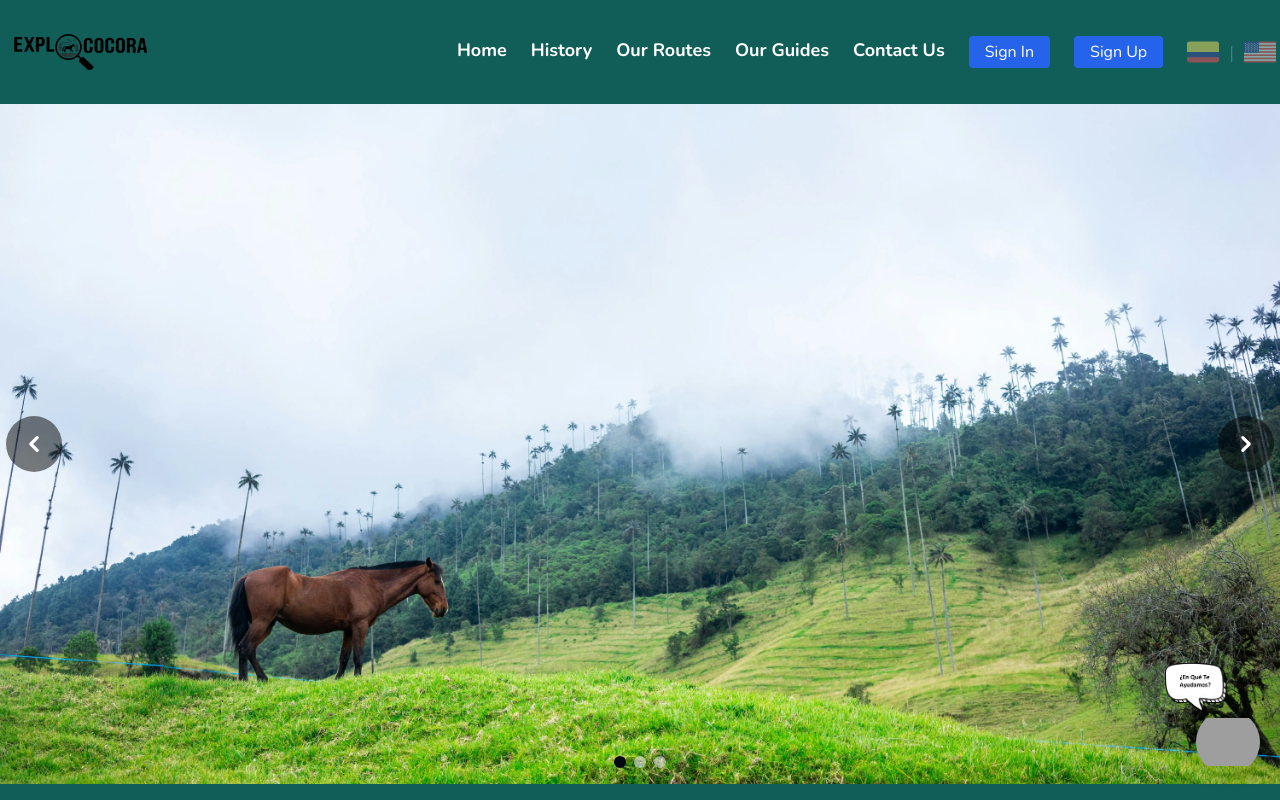
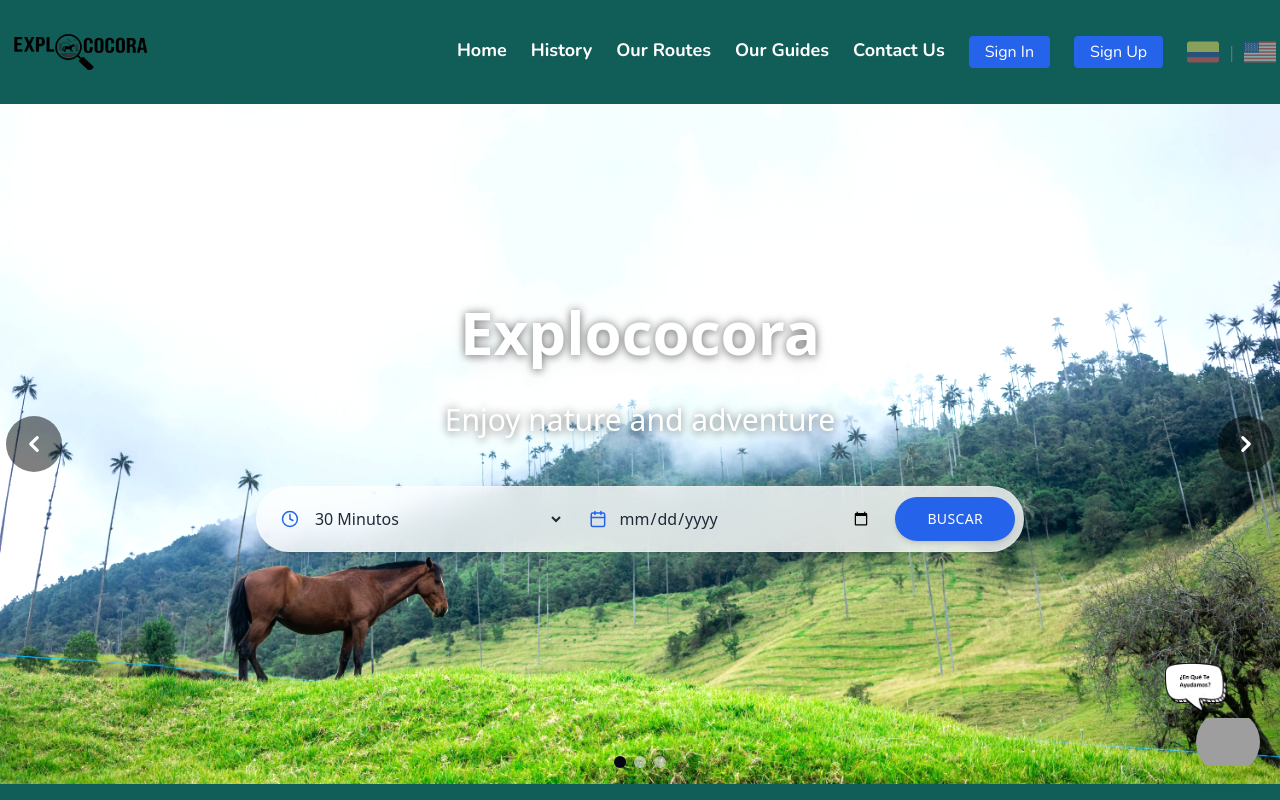
Before and after one commit to Maketa88/Explococora, a React (Vite) app: page / in a window 1280 px wide. Shown: the top 800 px of the page. Built offline with nearby package versions, Linux system fonts and the light colour scheme; grey boxes are pictures that could not be loaded.

Commit message:
buscador y mejora de inicio

```diff
--- a/package.json
+++ b/package.json
@@ -15,6 +15,7 @@
     "i18next": "^24.2.2",
     "i18next-browser-languagedetector": "^8.0.2",
     "jwt-decode": "^4.0.0",
+    "lucide-react": "^0.475.0",
     "react": "^18.3.1",
     "react-dom": "^18.3.1",
     "react-i18next": "^15.4.0",
--- a/src/components/PaginaInicio/Body/BotonCarrusel.jsx
+++ b/src/components/PaginaInicio/Body/BotonCarrusel.jsx
@@ -1,6 +1,7 @@
 // src/components/Seccion/BotonNav.jsx
 import React from "react";
 import { HiChevronLeft, HiChevronRight } from "react-icons/hi";
+import PropTypes from "prop-types";
 
 export const BotonCarrusel = ({ direction, onClick }) => {
   const Icon = direction === "left" ? HiChevronLeft : HiChevronRight;
@@ -15,3 +16,8 @@ export const BotonCarrusel = ({ direction, onClick }) => {
     </button>
   );
 };
+
+BotonCarrusel.propTypes = {
+  direction: PropTypes.oneOf(["left", "right"]).isRequired,
+  onClick: PropTypes.func.isRequired,
+};
--- a/src/components/PaginaInicio/Body/Carrusel.jsx
+++ b/src/components/PaginaInicio/Body/Carrusel.jsx
@@ -1,18 +1,39 @@
 import React from "react";
+import { useTranslation } from "react-i18next";
+import { HooksCarrusel } from "../../../hooks/HookCarrusel";
+import { SearchForm } from "./SearchForm";
 import { BotonCarrusel } from "./BotonCarrusel";
 import { Indicadores } from "./Indicadores";
-import { HooksCarrusel } from "../../../hooks/HookCarrusel";
 
 export const Carrusel = () => {
+  const { t } = useTranslation();
   const { images, currentImage, prevImage, nextImage } = HooksCarrusel();
+
+  const handleSearch = (searchData) => {
+    console.log('Datos de búsqueda:', searchData);
+  };
 
   return (
     <section className="relative w-full h-[50vh] sm:h-[70vh] lg:h-[85vh] overflow-hidden">
       <img
         src={images[currentImage]}
         alt={`Slide ${currentImage + 1}`}
-        className="w-full h-full object-cover transition-all duration-500"
+        className="w-full h-full object-cover transition-all duration-500 filter brightness-110"
       />
+
+      <div className="absolute inset-0 flex flex-col items-center justify-center" style={{ top: '-5%', gap: '40px'}}>
+        <h1 className="text-6xl text-white font-bold mb-0 drop-shadow-lg" style={{ textShadow: '0 0 10px rgba(0, 0, 0, 0.5)' }}>
+          {t('title')}
+        </h1>
+        <h2 className="text-3xl text-white mb-2 drop-shadow-lg" style={{ textShadow: '0 0 10px rgba(0, 0, 0, 0.5)' }}>
+          {t('slogan')}
+        </h2>
+
+        <div className="w-full flex justify-center">
+          <SearchForm onSearch={handleSearch} />
+        </div>
+      </div>
+
       <BotonCarrusel direction="left" onClick={prevImage} />
       <BotonCarrusel direction="right" onClick={nextImage} />
       <Indicadores images={images} currentImage={currentImage} />
--- a/src/components/PaginaInicio/Body/Indicadores.jsx
+++ b/src/components/PaginaInicio/Body/Indicadores.jsx
@@ -1,5 +1,6 @@
 // src/components/Seccion/Indicadores.jsx
 import React from "react";
+import PropTypes from "prop-types";
 
 export const Indicadores = ({ images, currentImage }) => {
   return (
@@ -15,3 +16,8 @@ export const Indicadores = ({ images, currentImage }) => {
     </div>
   );
 };
+
+Indicadores.propTypes = {
+  images: PropTypes.array.isRequired,
+  currentImage: PropTypes.number.isRequired,
+};
--- /dev/null
+++ b/src/components/PaginaInicio/Body/SearchForm.jsx
@@ -0,0 +1,57 @@
+import React, { useState } from 'react';
+import { Clock, Calendar } from 'lucide-react';
+
+export const SearchForm = ({ onSearch }) => {
+  const [duration, setDuration] = useState('30min');
+  const [date, setDate] = useState('');
+
+  const handleSubmit = (e) => {
+    e.preventDefault();
+    onSearch({ duration, date });
+  };
+
+  return (
+    <form
+      onSubmit={handleSubmit}
+      className="w-full max-w-3xl bg-white/80 backdrop-blur-md rounded-full shadow-lg overflow-hidden border border-white/20 hover:bg-white/90 transition-all duration-300"
+    >
+      <div className="flex items-center h-16">
+        {/* Time Selection */}
+        <div className="flex-1 flex items-center pl-6 border-r border-gray-200/50">
+          <Clock className="w-5 h-5 text-blue-600 mr-3" />
+          <select
+            id="duration"
+            className="w-full bg-transparent text-gray-800 font-medium focus:outline-none cursor-pointer"
+            value={duration}
+            onChange={(e) => setDuration(e.target.value)}
+          >
+            <option value="30min">30 Minutos</option>
+            <option value="1hour">1 Hora</option>
+          </select>
+        </div>
+
+        {/* Date */}
+        <div className="flex-1 flex items-center pl-6">
+          <Calendar className="w-5 h-5 text-blue-600 mr-3" />
+          <input
+            type="date"
+            id="date"
+            className="w-full bg-transparent text-gray-800 font-medium focus:outline-none cursor-pointer"
+            value={date}
+            onChange={(e) => setDate(e.target.value)}
+          />
+        </div>
+
+        {/* Search Button */}
+        <div className="pl-6 pr-2">
+          <button
+            type="submit"
+            className="px-8 py-3 bg-blue-600 hover:bg-blue-700 text-white font-medium rounded-full shadow-md hover:shadow-lg transition-all duration-300 text-sm uppercase tracking-wide"
+          >
+            Buscar
+          </button>
+        </div>
+      </div>
+    </form>
+  );
+};
--- a/src/components/PaginaInicio/Header/Header.jsx
+++ b/src/components/PaginaInicio/Header/Header.jsx
@@ -5,6 +5,8 @@ import Colombia from "../../../assets/Images/Colombia.png";
 import Usa from "../../../assets/Images/Usa.png";
 import { NavItem } from "./Lista";
 import { Logo } from "./Logo";
+import React from "react";
+import i18n from "i18next";
 
 export const Header = () => {
   const { menuAbierto, alternarMenu } = useAlternarMenu();
--- a/src/i18n/i18n.js
+++ b/src/i18n/i18n.js
@@ -161,6 +161,11 @@ i18n
 
           ruta3Titulo: "Mirador del Cóndor",
           ruta3Descripcion: "Asciende hasta el punto más alto del valle para disfrutar de vistas panorámicas impresionantes. En días despejados, podrías avistar cóndores andinos sobrevolando el majestuoso paisaje.",
+
+            title: "Explococora",
+            slogan: "Disfruta de la naturaleza y la aventura"
+
+
         }
       },
       en: {
@@ -317,6 +322,10 @@ i18n
 
           ruta3Titulo: "Condor Viewpoint",
           ruta3Descripcion: "Climb to the highest point of the valley to enjoy impressive panoramic views. On clear days, you might spot Andean condors soaring over the majestic landscape.",
+
+          title: "Explococora",
+          slogan: "Enjoy nature and adventure"
+
         }
       }
     },
```
Also changed, not shown: 1 other file (tests, documents, lock files or other folders).
